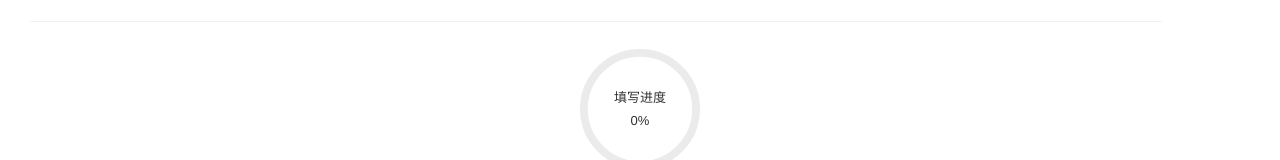
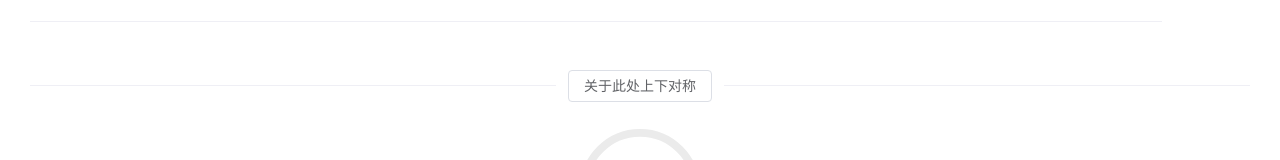
Before and after one commit to laorange/laminate-calculation, a Vue app: page / in a window 1280 px wide. Both pictures are taken after a click on the button "点击此处来为这个复合材料加第一层板". Shown: the part 381-541 px from the top of the page. Built offline with nearby package versions, Linux system fonts and the light colour scheme; what vatex would draw is missing.

Commit message:
v2.1.0-backup.05172011 新增功能：上下对称

```diff
--- a/src/components/LayerAttributeInput.vue
+++ b/src/components/LayerAttributeInput.vue
@@ -25,6 +25,12 @@ const validators = {
   }
 }
 
+
+function letSymmetric() {
+  const copiedInputtedLayerInfos = JSON.parse(JSON.stringify(store.inputtedLayerInfos)) as InputtedLayerInfo[]
+  copiedInputtedLayerInfos.reverse()
+  store.inputtedLayerInfos = store.inputtedLayerInfos.concat(copiedInputtedLayerInfos)
+}
 </script>
 
 <template>
@@ -109,6 +115,10 @@ const validators = {
       </template>
     </n-dynamic-input>
 
+    <n-divider v-if="store.inputtedLayerInfos.length > 0">
+      <el-button @click="letSymmetric">关于此处上下对称</el-button>
+    </n-divider>
+
     <div class="layer-amount-display" v-if="store.inputtedLayerInfos.length>2">共{{ store.inputtedLayerInfos.length }}层</div>
   </div>
 </template>
```
